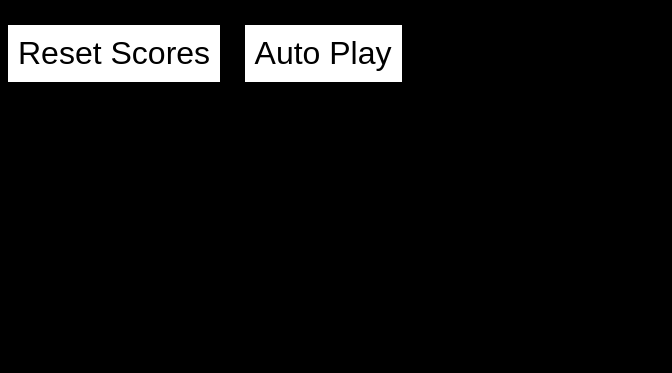
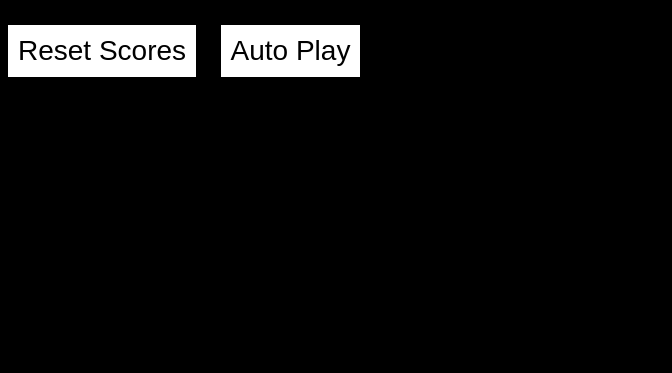
Before and after one commit to Mahlett2/rock-paper-scissors, a plain HTML site: page rock-paper-scissors.html in a window 1280 px wide. Shown: the part 427-800 px from the top of the page, without its empty margins (0-672 px from the left). Drawn offline with Linux system fonts and the light colour scheme.

Commit message:
css commit

```diff
--- a/styles/rock-paper-scissors.css
+++ b/styles/rock-paper-scissors.css
@@ -100,8 +100,9 @@ body {
   .reset-score-button,
   .auto-play-button {
     margin-right: 20px;
-    font-size: 32px;
+    font-size: 28px;
     border: none;
+    cursor: pointer;
   }
   .js-move {
     font-size: 28px;
```
